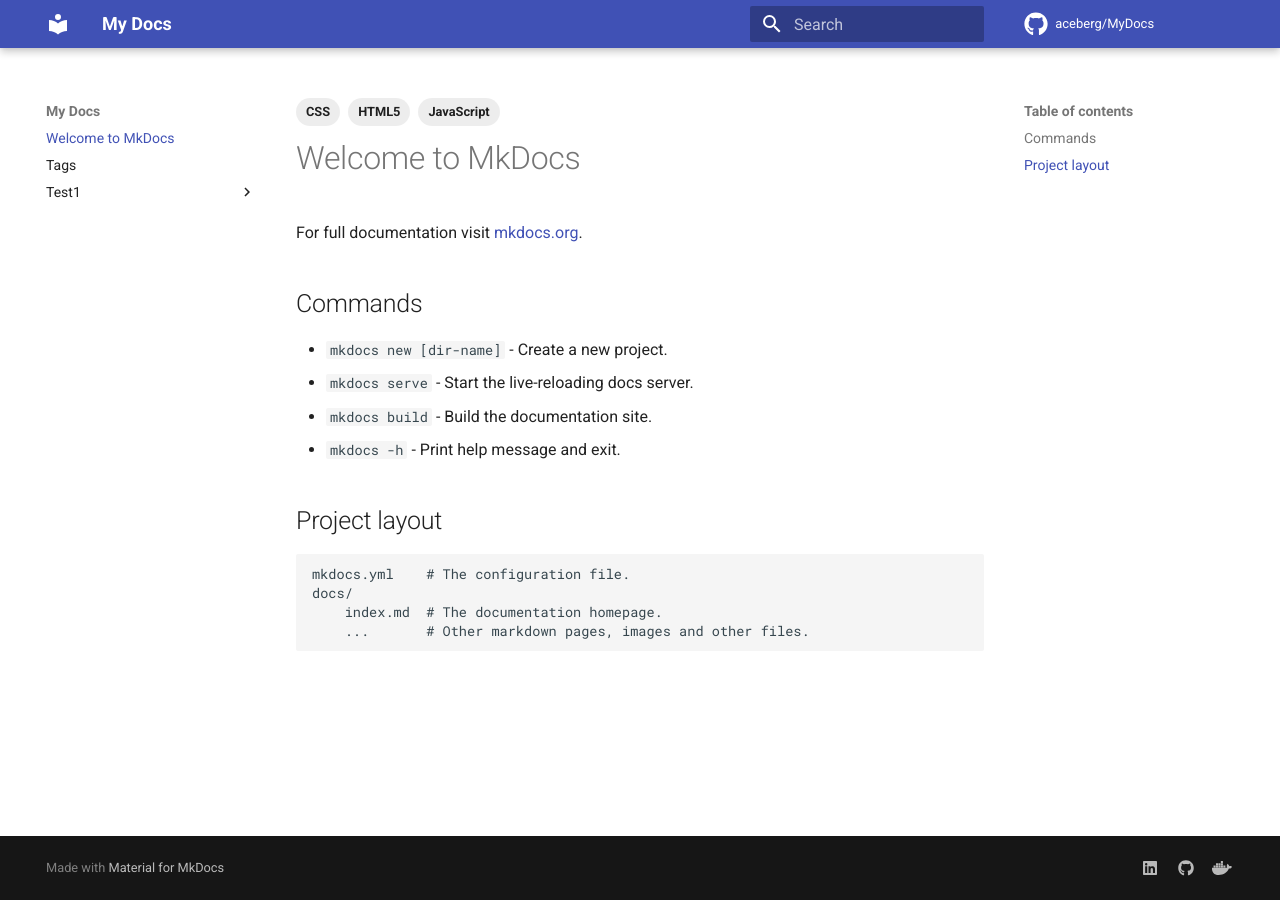
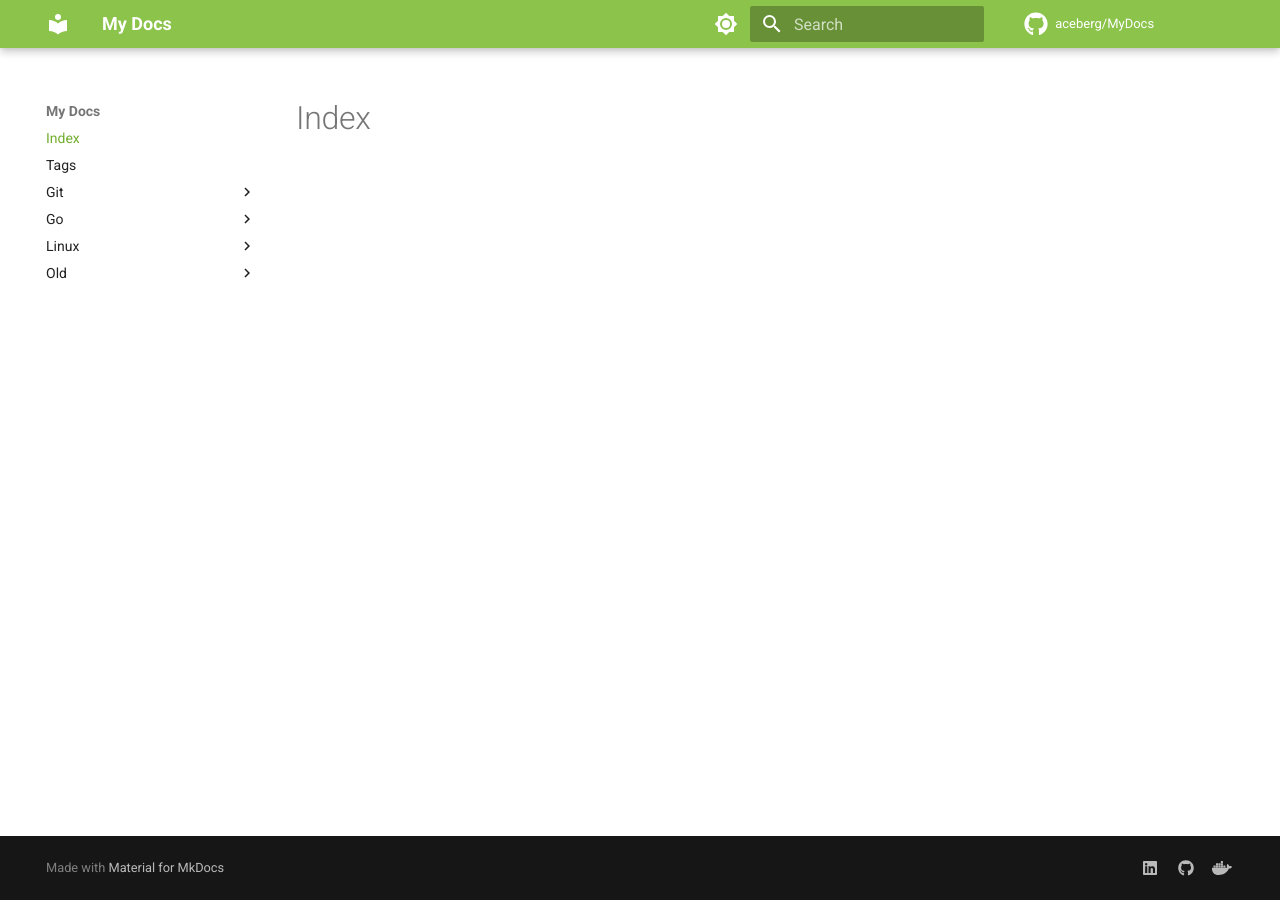
Before and after one commit to aceberg/MyDocs, an MkDocs documentation site: the page built from docs/index.md, in a window 1280 px wide. Built offline with MkDocs 1.6.1 and Material for MkDocs 9.7.7, drawn with Linux system fonts in a browser that asks for light colours; comment, search, counter and statistics services are not loaded.

Commit message:
Git, Go, Linux dirs

```diff
--- a/docs/index.md
+++ b/docs/index.md
@@ -1,24 +1 @@
----
-tags:
-  - HTML5
-  - JavaScript
-  - CSS
----
-
-# Welcome to MkDocs
-
-For full documentation visit [mkdocs.org](https://www.mkdocs.org).
-
-## Commands
-
-* `mkdocs new [dir-name]` - Create a new project.
-* `mkdocs serve` - Start the live-reloading docs server.
-* `mkdocs build` - Build the documentation site.
-* `mkdocs -h` - Print help message and exit.
-
-## Project layout
-
-    mkdocs.yml    # The configuration file.
-    docs/
-        index.md  # The documentation homepage.
-        ...       # Other markdown pages, images and other files.
+# Index
--- a/mkdocs.yml
+++ b/mkdocs.yml
@@ -5,7 +5,7 @@
   name: material
   icon:
     repo: fontawesome/brands/github
-    palette:
+  palette:
     # Palette toggle for light mode
     - scheme: default
       primary: light green
@@ -19,6 +19,7 @@
       toggle:
         icon: material/brightness-4
         name: Switch to light mode
+
 plugins:
   - git-revision-date-localized:
       enable_creation_date: true
```
Also changed, not shown: docs/Git/branches.md (added, +25 -0 lines), docs/Git/tags-git.md (added, +6 -0 lines), docs/Go/gopath.md (added, +6 -0 lines), docs/Linux/Backup/timeshift.md (added, +25 -0 lines), docs/Old/mk-index.md (added, +17 -0 lines), docs/Test1/test1.md (deleted, +0 -7 lines).
